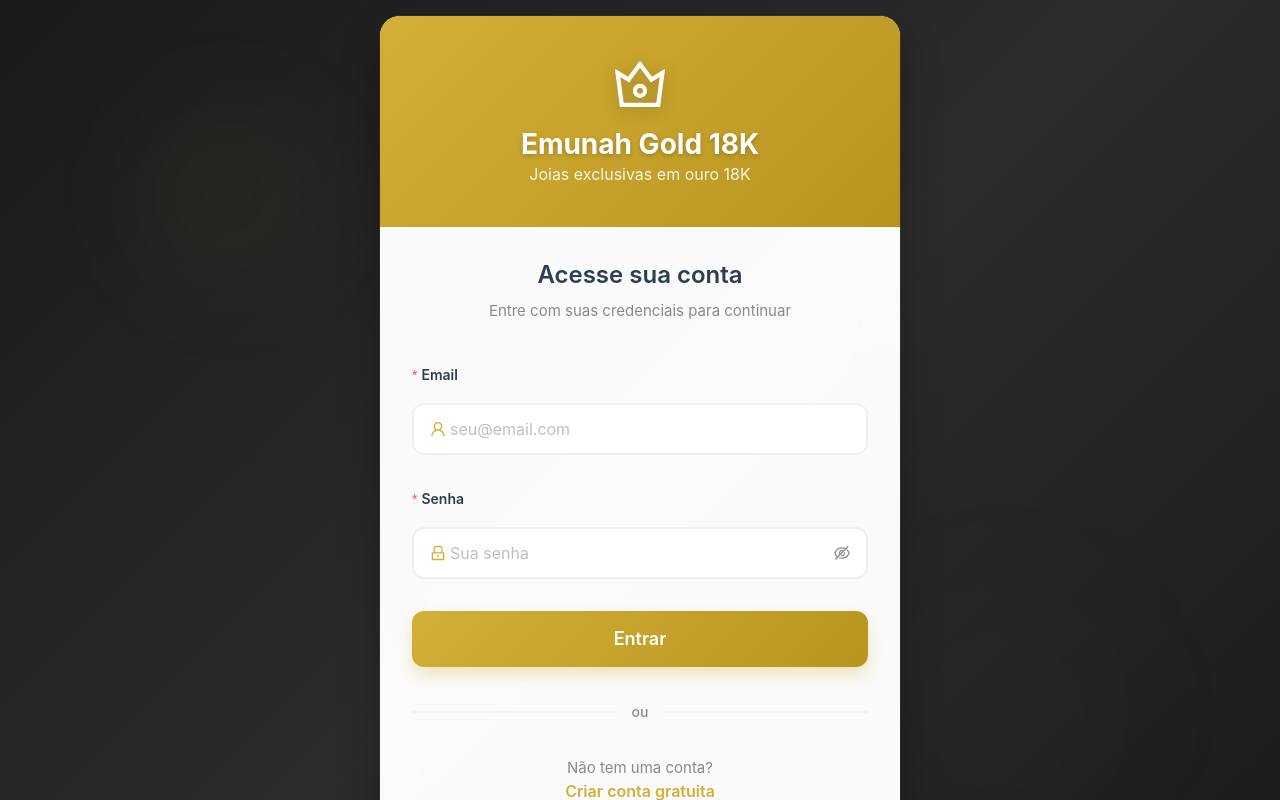
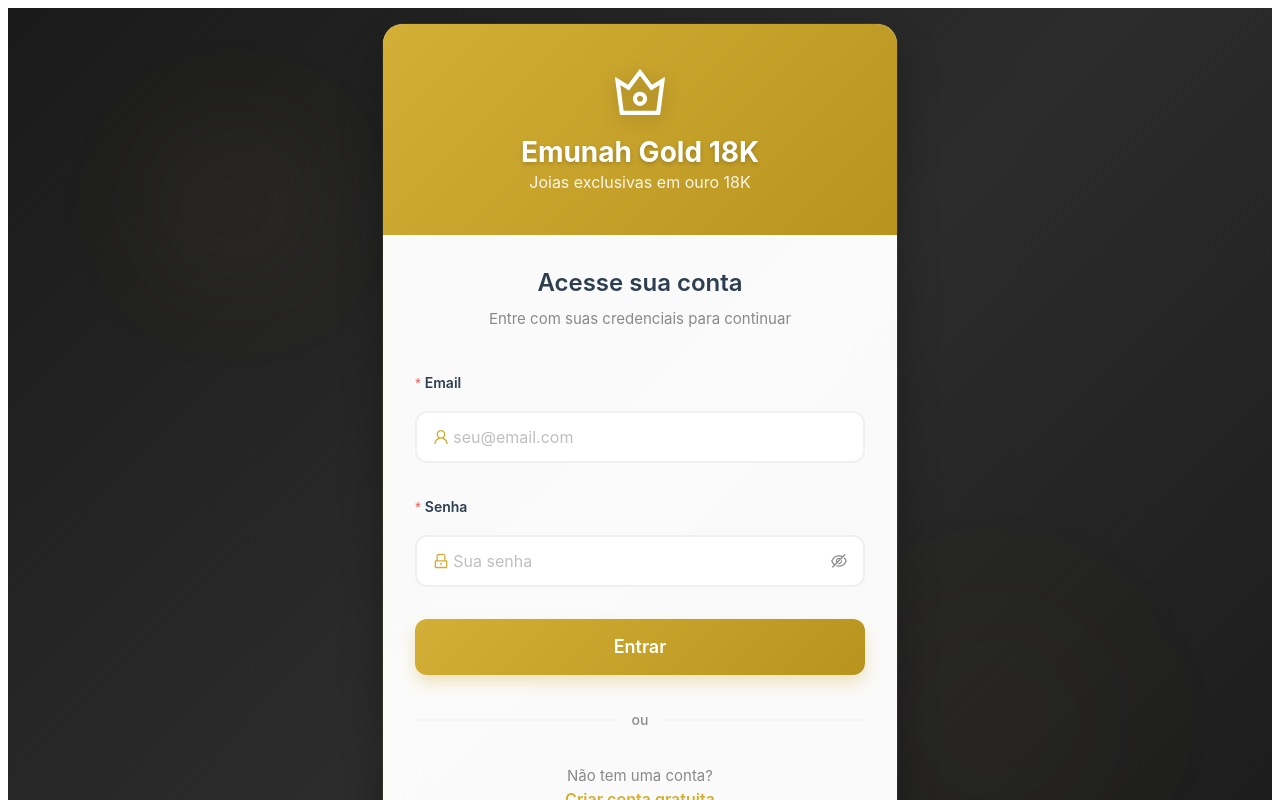
Before and after one commit to Pedrovitor3/emunah_gold_18k_front, a React (Create React App) app: page /login in a window 1280 px wide. Shown: the top 800 px of the page. Built offline with nearby package versions, Linux system fonts and the light colour scheme.

Commit message:
remove trash

```diff
--- a/src/index.css
+++ /dev/null
@@ -1,13 +0,0 @@
-body {
-  margin: 0;
-  font-family: -apple-system, BlinkMacSystemFont, 'Segoe UI', 'Roboto', 'Oxygen',
-    'Ubuntu', 'Cantarell', 'Fira Sans', 'Droid Sans', 'Helvetica Neue',
-    sans-serif;
-  -webkit-font-smoothing: antialiased;
-  -moz-osx-font-smoothing: grayscale;
-}
-
-code {
-  font-family: source-code-pro, Menlo, Monaco, Consolas, 'Courier New',
-    monospace;
-}
--- a/src/index.tsx
+++ b/src/index.tsx
@@ -1,8 +1,6 @@
 import React from 'react';
 import ReactDOM from 'react-dom/client';
-import './index.css';
 import App from './App';
-import reportWebVitals from './reportWebVitals';
 
 const root = ReactDOM.createRoot(
   document.getElementById('root') as HTMLElement
@@ -12,8 +10,3 @@
     <App />
   </React.StrictMode>
 );
-
-// If you want to start measuring performance in your app, pass a function
-// to log results (for example: reportWebVitals(console.log))
-// or send to an analytics endpoint. Learn more: https://bit.ly/CRA-vitals
-reportWebVitals();
--- a/src/react-app-env.d.ts
+++ /dev/null
@@ -1 +0,0 @@
-/// <reference types="react-scripts" />
--- a/src/reportWebVitals.ts
+++ /dev/null
@@ -1,15 +0,0 @@
-import { ReportHandler } from 'web-vitals';
-
-const reportWebVitals = (onPerfEntry?: ReportHandler) => {
-  if (onPerfEntry && onPerfEntry instanceof Function) {
-    import('web-vitals').then(({ getCLS, getFID, getFCP, getLCP, getTTFB }) => {
-      getCLS(onPerfEntry);
-      getFID(onPerfEntry);
-      getFCP(onPerfEntry);
-      getLCP(onPerfEntry);
-      getTTFB(onPerfEntry);
-    });
-  }
-};
-
-export default reportWebVitals;
```
Also changed, not shown: src/setupTests.ts (deleted, +0 -5 lines), src/logo.svg (deleted), 1 other file (tests, documents, lock files or other folders).
